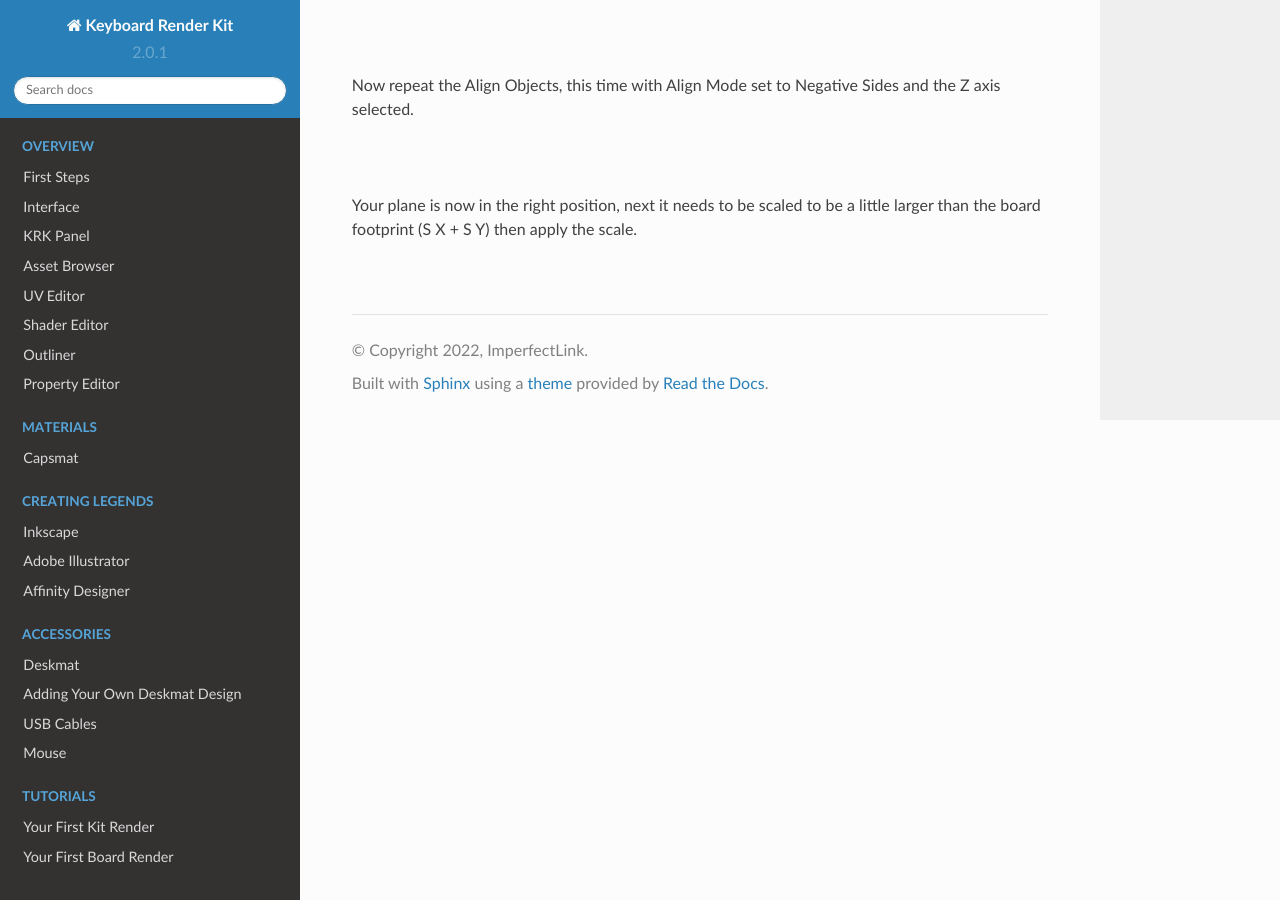
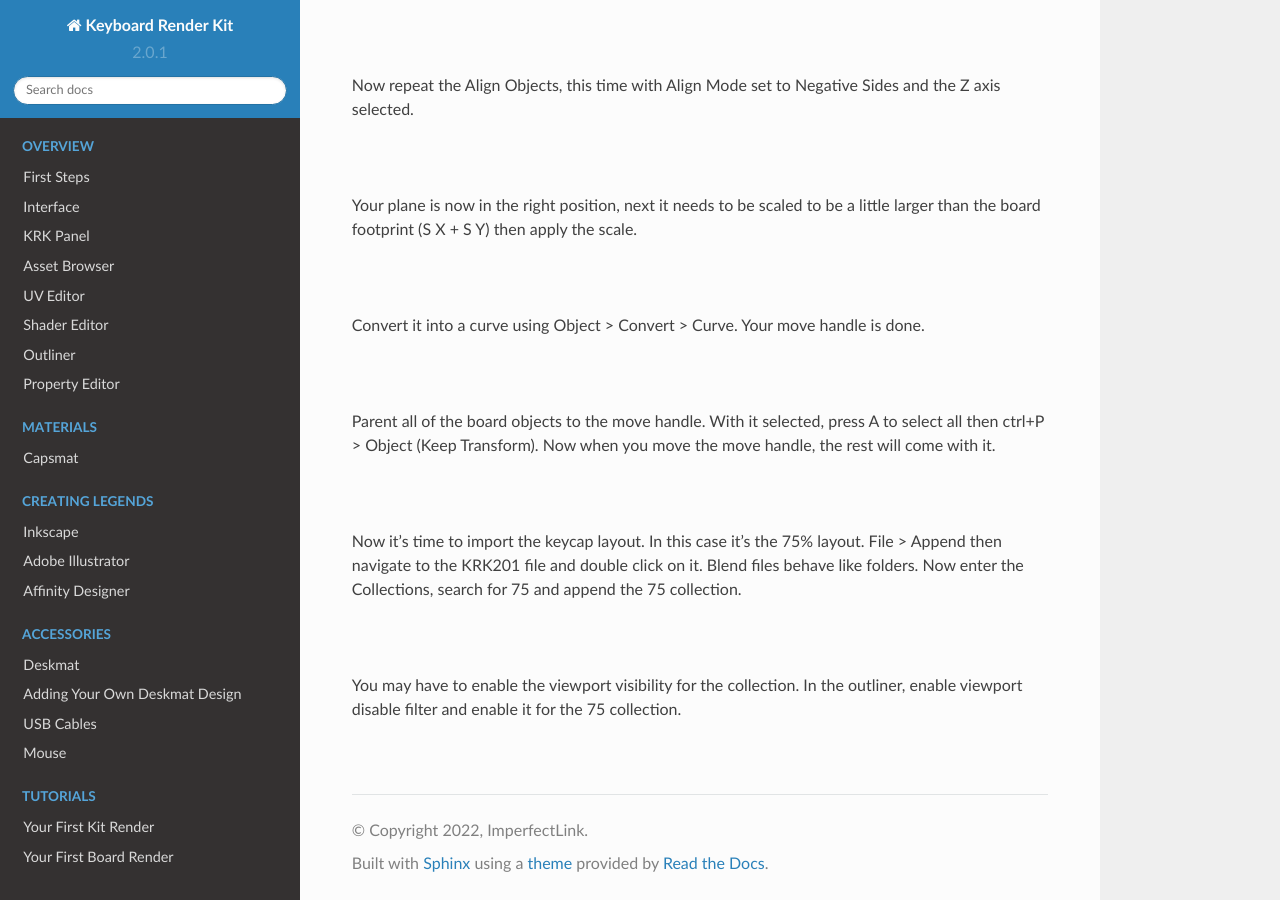
Before and after one commit to imperfectlink/KeyboardRenderKit, a Sphinx documentation site: the page built from docs/source/board_custom.rst, in a window 1280 px wide and 900 px high, scrolled down 998 px. Built offline with Sphinx 7.4.7 and the Read the Docs theme 2.0.0, drawn with Linux system fonts in a browser that asks for light colours.

Commit message:
Update board_custom.rst

```diff
--- a/docs/source/board_custom.rst
+++ b/docs/source/board_custom.rst
@@ -40,3 +40,19 @@ Now repeat the Align Objects, this time with Align Mode set to Negative Sides an
 Your plane is now in the right position, next it needs to be scaled to be a little larger than the board footprint (S X + S Y) then apply the scale.
 
 |
+
+Convert it into a curve using Object > Convert > Curve. Your move handle is done.
+
+|
+
+Parent all of the board objects to the move handle. With it selected, press A to select all then ctrl+P > Object (Keep Transform). Now when you move the move handle, the rest will come with it.
+
+|
+
+Now it's time to import the keycap layout. In this case it's the 75% layout. File > Append then navigate to the KRK201 file and double click on it. Blend files behave like folders. Now enter the Collections, search for 75 and append the 75 collection.
+
+|
+
+You may have to enable the viewport visibility for the collection. In the outliner, enable viewport disable filter and enable it for the 75 collection.
+
+|
```
